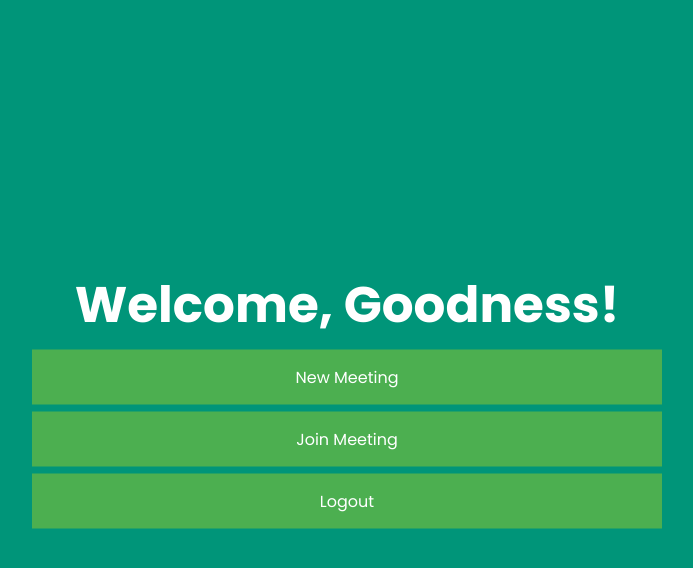
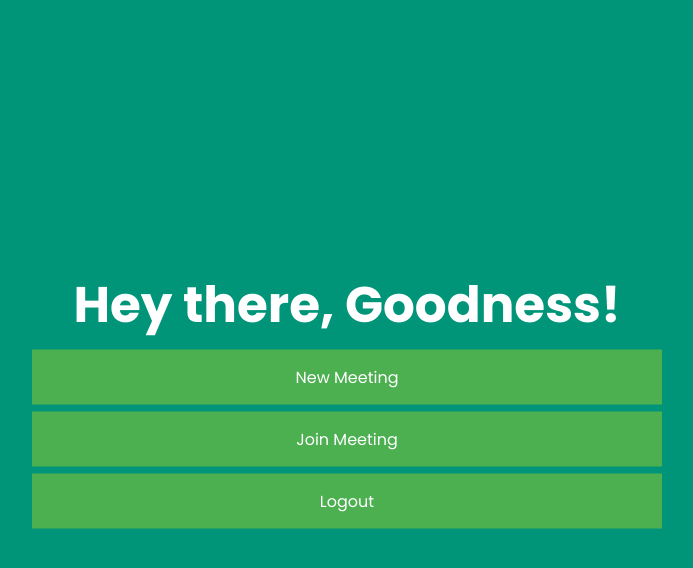
Before and after one commit to IDGoodness/Django-Video-Conferencing-App, a Django app: page /dashboard/ in a window 1280 px wide. Shown: the top 568 px of the page, without its empty margins (293-986 px from the left). Run offline with Django 4.2, Linux system fonts and the light colour scheme; a user stored in the database is signed in.

Commit message:
Commit, 8th June 2023

```diff
--- a/videoconferencing/videoconference_app/templates/dashboard.html
+++ b/videoconferencing/videoconference_app/templates/dashboard.html
@@ -13,7 +13,7 @@
 
 <body>
     <div class="dashboard">
-        <h1>Welcome, {{name}}!</h1>
+        <h1>Hey there, {{name}}!</h1>
         <!-- create a "New Meeting" button -->
         <a href="{% url 'meeting' %}" class="button">New Meeting</a>
         <a href="{% url 'join_room' %}" class="button">Join Meeting</a>
--- a/videoconferencing/videoconference_app/urls.py
+++ b/videoconferencing/videoconference_app/urls.py
@@ -1,7 +1,9 @@
 from django.urls import path
+from django.views.generic import TemplateView
 from . import views
 
 urlpatterns = [
+    path('', TemplateView.as_view(template_name='register.html'), name='register'),
     path('register/',views.register, name='register'),
     path('login/',views.login_view, name='login'),
     path('dashboard/',views.dashboard, name='dashboard'),
```
Also changed, not shown: videoconferencing/db.sqlite3.
